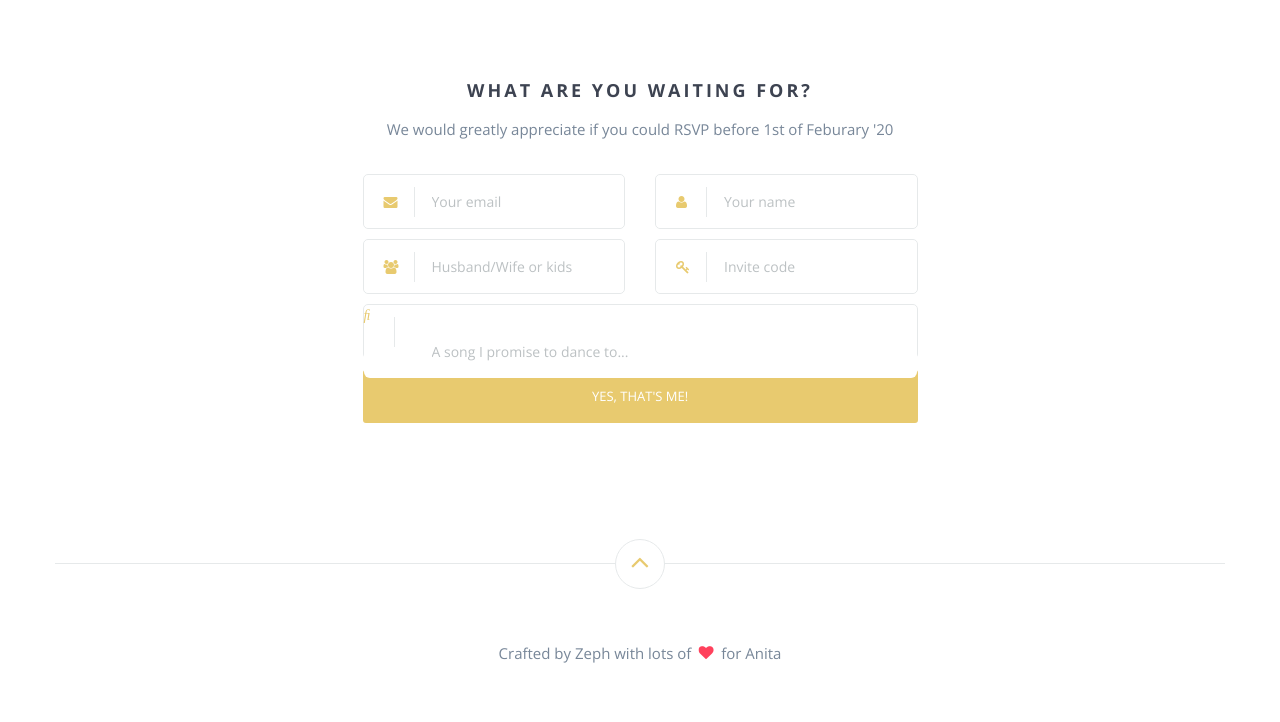
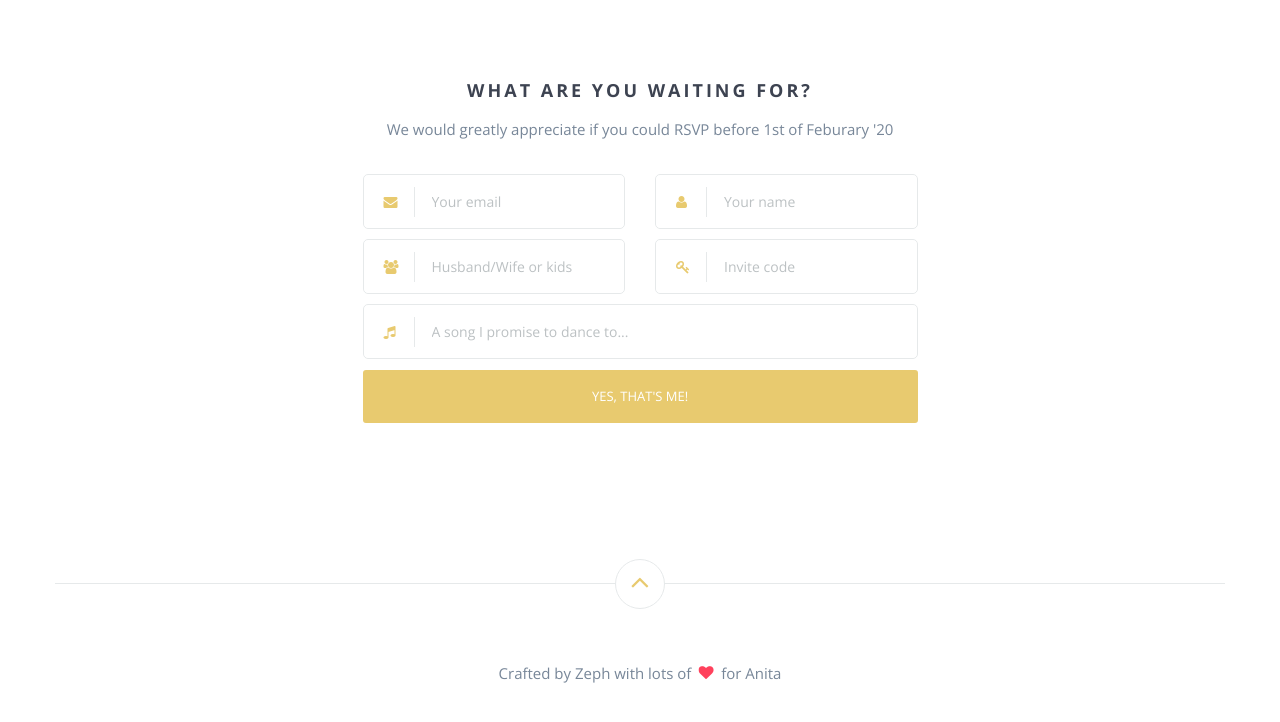
Before and after one commit to M777A2/m777a2.github.io, a website: page index.html in a window 1280 px wide. Shown: the part 3986-4708 px from the top of the page. Drawn offline with nearby package versions, Linux system fonts and the light colour scheme; some packages are replaced by stand-ins of ours; files whose address does not match are found by name.

Commit message:
fixed form CSS

```diff
--- a/index.html
+++ b/index.html
@@ -451,7 +451,7 @@
                         <div class="row">
                             <div class="col-md-12">
                                 <div class="form-input-group">
-                                    <i class="fas fa-music"></i><input type="text" name="song_suggestion" id="song_suggestion"
+                                    <i class="fa fa-music"></i><input type="text" name="song_suggestion" id="song_suggestion"
                                                                     class=""
                                                                     placeholder="A song I promise to dance to...">
                                 </div>
--- a/sass/styles.scss
+++ b/sass/styles.scss
@@ -788,7 +788,7 @@ Google map
 RSVP form
 ========================================================================== */
 .rsvp {
-  padding-bottom: 140px;
+  padding-bottom: 160px;
   .rsvp-form {
     .rsvp-btn {
       padding: 15px 0;
@@ -821,7 +821,7 @@ RSVP form
         left: 30px;
         transform: translateY(-50%);
       }
-      i.fa-user, i.fa-users, i.fa-envelope, .fa-key {
+      i.fa-user, i.fa-users, i.fa-envelope, .fa-key, i.fa-music {
         font-size: 14px;
         position: absolute;
         top: 50%;
```
Also changed, not shown: css/styles.min.css.
